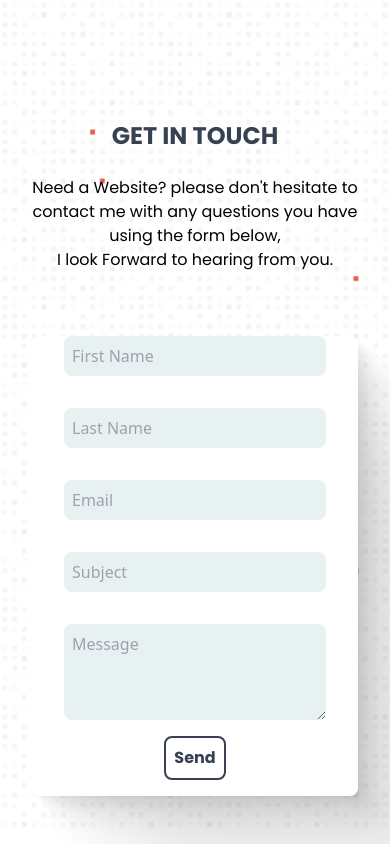
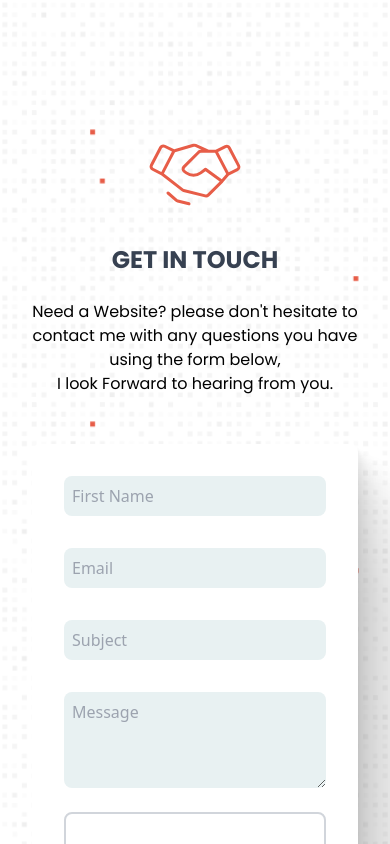
Before and after one commit to skystanoyevitch/sky-portfolio, a React (Create React App) app: page / in a window 390 px wide. Shown: the part 2420-3264 px from the top of the page. Built offline with nearby package versions, Linux system fonts and the light colour scheme.

Commit message:
styling updates + resizing for mobile

```diff
--- a/src/Pages/Home/Components/ContactComponent.jsx
+++ b/src/Pages/Home/Components/ContactComponent.jsx
@@ -1,6 +1,7 @@
 import React from "react";
 import { useForm } from "react-hook-form";
 import { init, sendForm } from "emailjs-com";
+import HandShake from "../../../icons/HandShake";
 
 init("user_UjPKV0EnHoctjH33XHpvR");
 
@@ -27,8 +28,14 @@ function ContactComponent() {
 	};
 
 	return (
-		<div className="p-8" id="section-contact">
-			<div className="container mx-auto lg:max-w-lg text-center pt-32 lg:pb-12">
+		<div
+			className="p-8 container mx-auto lg:max-w-3xl"
+			id="section-contact"
+		>
+			<div className="mx-auto lg:max-w-lg text-center pt-32 lg:pb-12">
+				<div className="flex justify-center pb-6">
+					<HandShake />
+				</div>
 				<h1 className="font-poppins font-bold text-2xl pb-6 text-gray-700 lg:text-5xl lg:pb-8 lg:text-center">
 					GET IN TOUCH
 				</h1>
@@ -38,12 +45,12 @@ function ContactComponent() {
 					<br />I look Forward to hearing from you.
 				</p>
 			</div>
-			<div className="container mx-auto mt-16 bg-white rounded-lg md:h-full xl:justify-center lg:max-w-screen-lg shadow-mainBoxShadow">
-				<div className="text-center md:text-left md:w-full flex flex-col justify-around xl:p-16">
+			<div className="container mx-auto pt-8 lg:pt-0 mt-12 lg:mt-0 bg-white rounded-lg md:h-full xl:justify-center lg:max-w-screen-lg shadow-mainBoxShadow">
+				<div className="">
 					<form
 						onSubmit={handleSubmit(onSubmit)}
 						id="contactForm"
-						className="text-center"
+						className="text-center md:text-left md:w-full flex flex-col justify-around xl:p-8"
 					>
 						<div className="text-center text-red-600">
 							{errors.first_name && (
@@ -71,7 +78,7 @@ function ContactComponent() {
 								placeholder="First Name"
 							/>
 
-							<input
+							{/* <input
 								type="text"
 								{...register("last_name", {
 									required: {
@@ -82,7 +89,7 @@ function ContactComponent() {
 								className="p-2 lg:p-4 bg-body w-full rounded-lg"
 								name="last_name"
 								placeholder="Last Name"
-							/>
+							/> */}
 						</div>
 
 						<div className="flex flex-col space-y-8 px-8 md:px-0">
@@ -125,10 +132,9 @@ function ContactComponent() {
 						</div>
 
 						<button
-							whileHover="hover"
 							type="submit"
 							value="submit"
-							className="hover:bg-mainOrange hover:shadow-shadowGray hover:text-white text-gray-700 font-bold border-2 border-gray-700 font-poppins p-2 m-4 lg:py-2 lg:px-6 lg:text-xl lg:mt-4 lg:mx-8 md:mx-0 rounded-lg"
+							className="bg-[#e75d48] text-white hover:bg-white hover:text-[#e75d48] font-semibold border-2 border-[#e75d48] font-poppins p-2 mx-8 my-6 lg:mx-0 lg:px-6 rounded-lg"
 						>
 							Send
 						</button>
--- a/src/Pages/Home/Components/OurWork.jsx
+++ b/src/Pages/Home/Components/OurWork.jsx
@@ -1,20 +1,13 @@
-import HandShake from "../../../icons/HandShake";
-
 function OurWork() {
 	return (
 		<div className="w-full h-[40vh] bg-relaxedDesign bg-cover bg-center bg-no-repeat">
-			<div className="h-full bg-[#e75d48] bg-opacity-90">
+			<div className="h-full bg-[#e75d48] bg-opacity-80">
 				<section className="h-full container mx-auto">
 					<div className="h-full flex flex-col justify-center lg:px-60 text-center">
-						<h1 className="lg:text-4xl font-poppins font-semibold text-white">
+						<h1 className="text-lg p-8 lg:text-4xl font-poppins font-semibold text-white">
 							Maximize your online potential while you focus on
 							the business part
-							<br />
 						</h1>
-						{/* <h2 className="lg:text-6xl">🤝</h2> */}
-						<div className="flex justify-center">
-							<HandShake />
-						</div>
 					</div>
 				</section>
 			</div>
--- a/src/icons/HandShake.js
+++ b/src/icons/HandShake.js
@@ -6,7 +6,7 @@ const HandShake = () => {
 			<svg
 				width="6em"
 				height="6em"
-                fill="#ffff"
+                fill="#e75d48"
 				viewBox="0 0 256 256"
 				id="Flat"
 				xmlns="http://www.w3.org/2000/svg"
```
